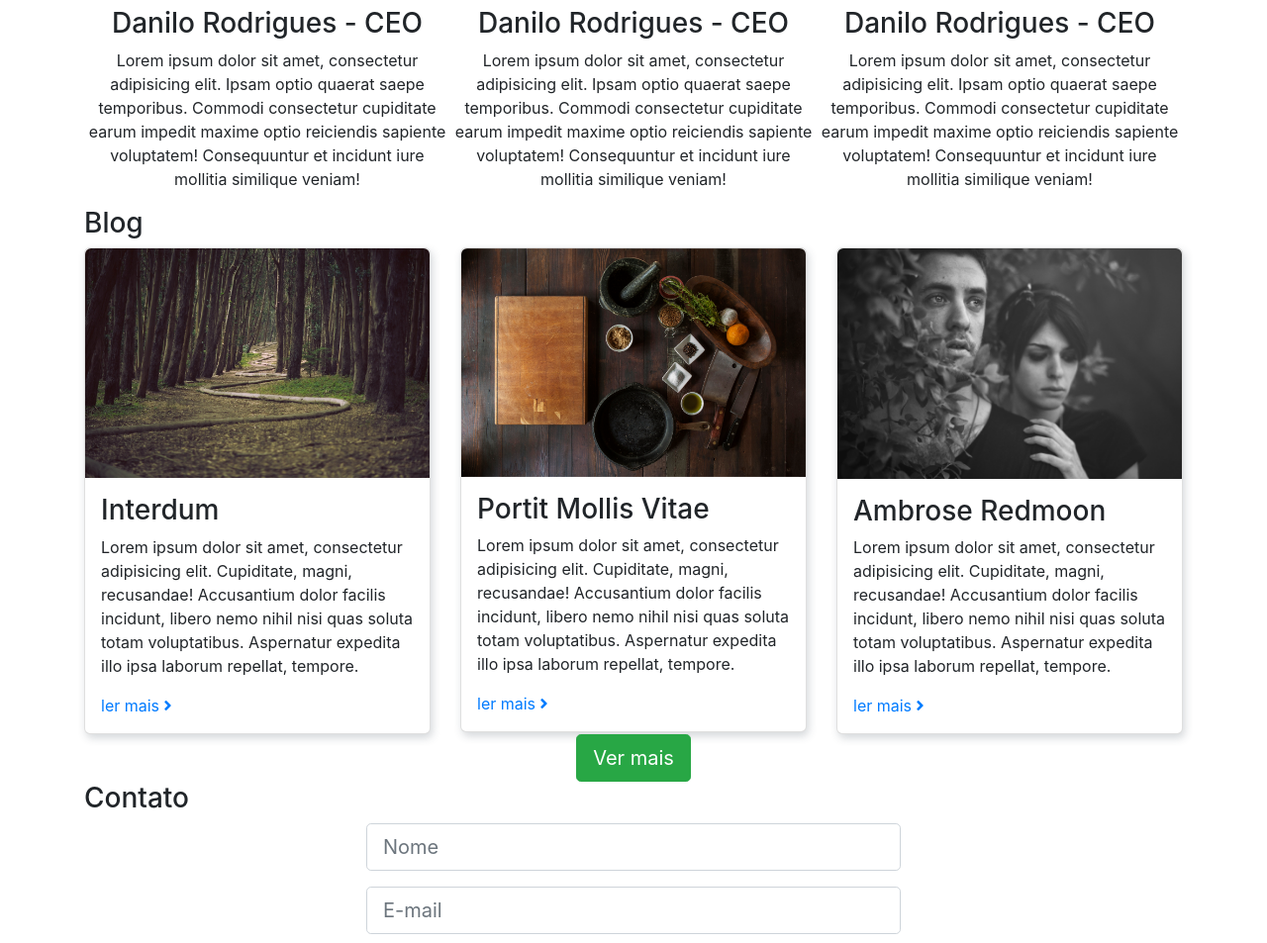
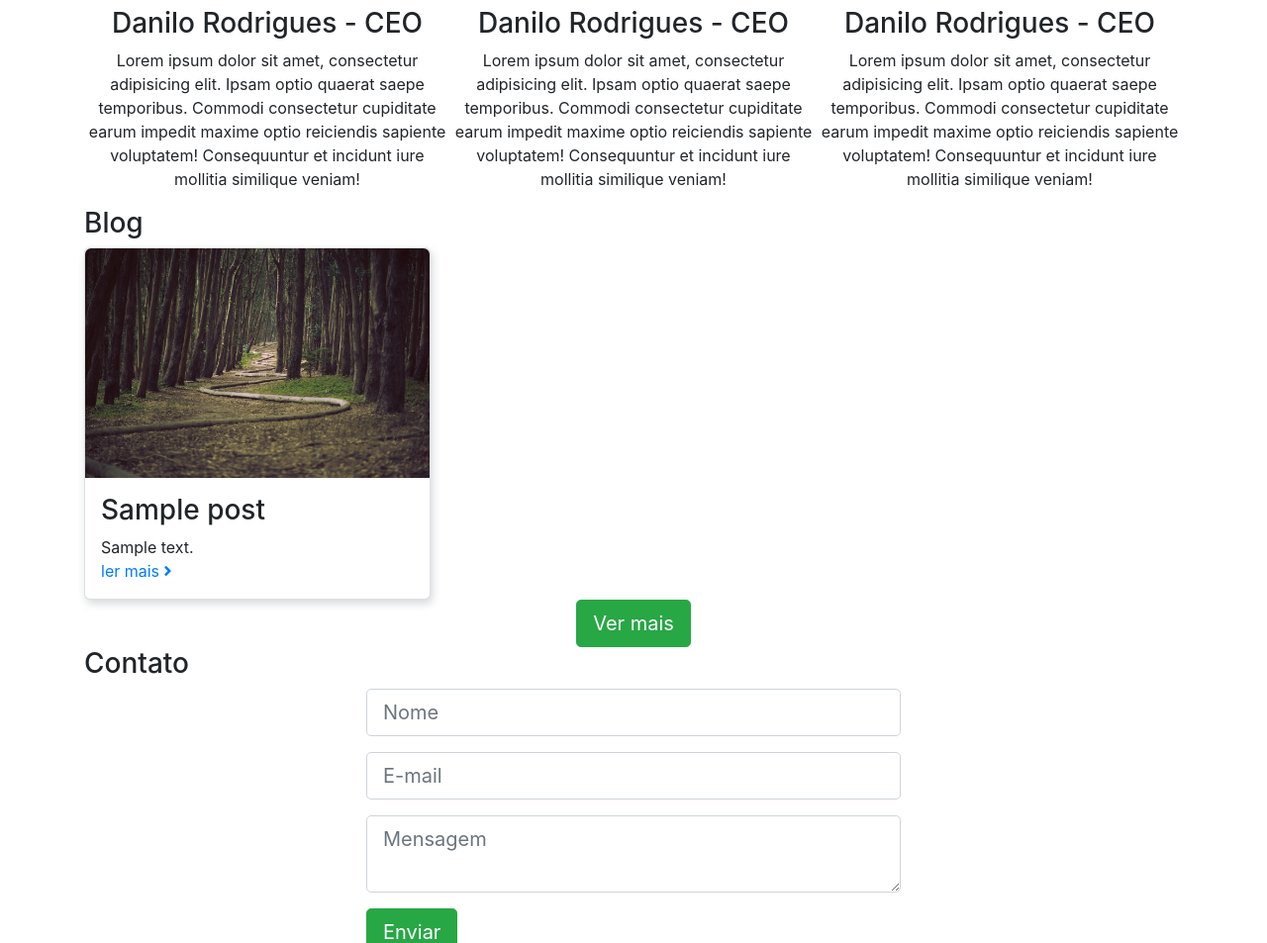
Before and after one commit to daniloroddrigues/webpyfast, a Django app: page / in a window 1280 px wide. Shown: the part 1360-2313 px from the top of the page at 99% size. Run offline with Django 3.2, Linux system fonts and the light colour scheme; tables that the repository leaves empty hold one stand-in row (values such as "Sample post"); some libraries are stand-ins or nearby versions.

Commit message:
Categorias Tests

```diff
--- a/webpyfast/core/templates/index.html
+++ b/webpyfast/core/templates/index.html
@@ -189,52 +189,23 @@
 
             <div class="row blog-list">
 
-                <div class="col-4">
-                    <div class="card">
-                        <img src="{% static 'img/blog/tumblr_mxrv8vRMbA1st5lhmo1_12802.jpg' %}">
-                        <div class="card-content">
-                            <h3>Interdum</h3>
-                            <p>Lorem ipsum dolor sit amet, consectetur adipisicing elit. Cupiditate, magni, recusandae!
-                                Accusantium dolor facilis incidunt, libero nemo nihil nisi quas soluta totam
-                                voluptatibus.
-                                Aspernatur expedita illo ipsa laborum repellat, tempore.</p>
-                            <a href="">ler mais <i class="fa fa-angle-right"></i></a>
+                {% for post in posts %}
+                    <div class="col-4">
+                        <div class="card">
+                            <img src="{% static 'img/blog/tumblr_mxrv8vRMbA1st5lhmo1_12802.jpg' %}">
+                            <div class="card-content">
+                                <h3>{{ post.title }}</h3>
+                                {{ post.description|truncatechars_html:100 }}
+                                <a href="{{ post.get_absolute_url }}" class="btn-block">ler mais <i class="fa fa-angle-right"></i></a>
+                            </div>
                         </div>
                     </div>
-                </div>
-
-                <div class="col-4">
-                    <div class="card">
-                        <img src="{% static 'img/blog/tqable.jpg' %}">
-                        <div class="card-content">
-                            <h3>Portit Mollis Vitae</h3>
-                            <p>Lorem ipsum dolor sit amet, consectetur adipisicing elit. Cupiditate, magni, recusandae!
-                                Accusantium dolor facilis incidunt, libero nemo nihil nisi quas soluta totam
-                                voluptatibus.
-                                Aspernatur expedita illo ipsa laborum repellat, tempore.</p>
-                            <a href="">ler mais <i class="fa fa-angle-right"></i></a>
-                        </div>
-                    </div>
-                </div>
-
-                <div class="col-4">
-                    <div class="card">
-                        <img src="{% static 'img/blog/9038266281_b3372d13f2_h.jpg' %}">
-                        <div class="card-content">
-                            <h3>Ambrose Redmoon</h3>
-                            <p>Lorem ipsum dolor sit amet, consectetur adipisicing elit. Cupiditate, magni, recusandae!
-                                Accusantium dolor facilis incidunt, libero nemo nihil nisi quas soluta totam
-                                voluptatibus.
-                                Aspernatur expedita illo ipsa laborum repellat, tempore.</p>
-                            <a href="">ler mais <i class="fa fa-angle-right"></i></a>
-                        </div>
-                    </div>
-                </div>
+                {% endfor %}
             </div>
 
             <div class="row">
                 <div class="col text-center">
-                    <a href="" class="btn btn-success btn-lg" role="button">Ver mais</a>
+                    <a href="/blog" class="btn btn-success btn-lg" role="button">Ver mais</a>
                 </div>
             </div>
 
--- a/webpyfast/core/tests.py
+++ b/webpyfast/core/tests.py
@@ -1,6 +1,5 @@
+from django.db.models import QuerySet
 from django.test import TestCase
-
-from webpyfast.blogs.models import Post
 
 
 class HomeTest(TestCase):
@@ -32,4 +31,4 @@ class HomeTest(TestCase):
     def test_context(self):
         """Deve conter o contexto post"""
         posts = self.resp.context['posts']
-        self.assertIsInstance(posts, Post)
+        self.assertIsInstance(posts, QuerySet)
```
Also changed, not shown: webpyfast/blogs/tests/test_view_post.py (+2 -9 lines), webpyfast/blogs/tests/test_view_post_detail.py (+5 -0 lines).
